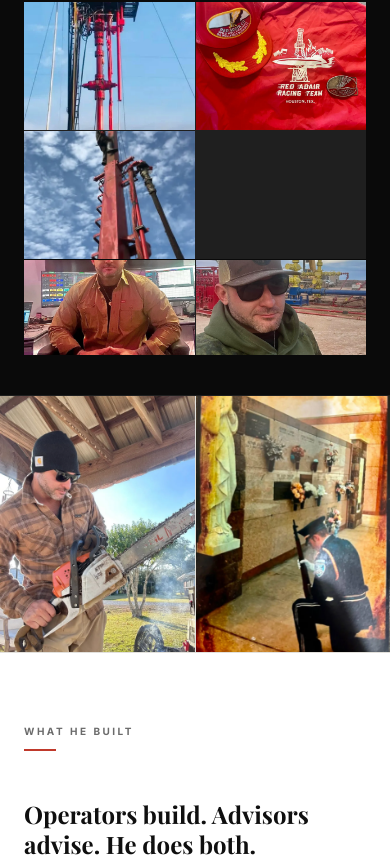
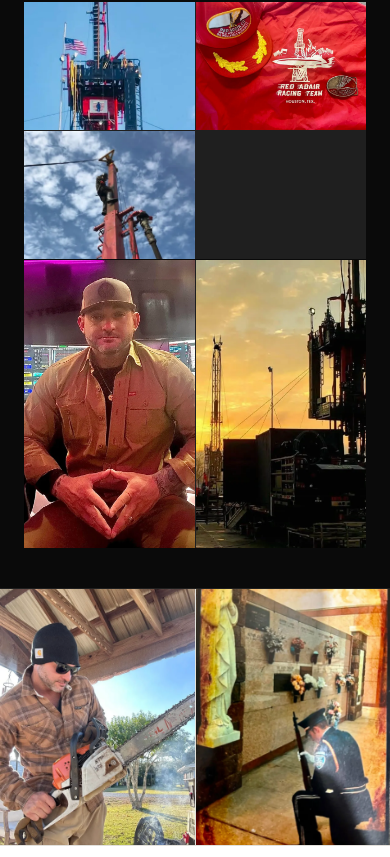
Before and after one commit to ardoinconsulting-png/divergent-darrel, a Next.js app: page /story in a window 390 px wide. Shown: the part 3815-4672 px from the top of the page. Built offline with nearby package versions, Linux system fonts and the light colour scheme.

Commit message:
Fix oilfield photo crop positions, swap oil-6 for oil-5

```diff
--- a/app/story/page.tsx
+++ b/app/story/page.tsx
@@ -199,35 +199,63 @@ export default function StoryPage() {
             <p className="text-[10px] tracking-[0.25em] uppercase font-bold text-[#c0392b] mb-6">
               14 Years in the Field
             </p>
+
+            {/* Top row — 3 up */}
             <div className="grid grid-cols-2 md:grid-cols-3 gap-px bg-[#1f1f1f]">
-              {[
-                "/images/oil-1.webp",
-                "/images/oil-2.webp",
-                "/images/oil-3.webp",
-              ].map((src, i) => (
-                <div key={i} className="relative overflow-hidden bg-[#111]" style={{ aspectRatio: "4/3" }}>
+              {/* oil-1: red snubbing unit — show full rig from top */}
+              <div className="relative overflow-hidden bg-[#111]" style={{ aspectRatio: "4/3" }}>
                 <Image
-                    src={src}
-                    alt={`Oilfield operations ${i + 1}`}
+                  src="/images/oil-1.webp"
+                  alt="Snubbing unit"
+                  fill
+                  sizes="(max-width: 768px) 50vw, 33vw"
+                  className="object-cover object-[center_top]"
+                />
+              </div>
+              {/* oil-2: Red Adair gear — keep as is */}
+              <div className="relative overflow-hidden bg-[#111]" style={{ aspectRatio: "4/3" }}>
+                <Image
+                  src="/images/oil-2.webp"
+                  alt="Well intervention gear"
                   fill
                   sizes="(max-width: 768px) 50vw, 33vw"
                   className="object-cover"
                 />
               </div>
-              ))}
+              {/* oil-3: blue sky rig — show full picture from top */}
+              <div className="relative overflow-hidden bg-[#111]" style={{ aspectRatio: "4/3" }}>
+                <Image
+                  src="/images/oil-3.webp"
+                  alt="Rig against blue sky"
+                  fill
+                  sizes="(max-width: 768px) 50vw, 33vw"
+                  className="object-cover object-[center_top]"
+                />
               </div>
+            </div>
+
+            {/* Middle row — 2 up */}
             <div className="grid grid-cols-2 gap-px bg-[#1f1f1f] mt-px">
-              {["/images/oil-4.webp", "/images/oil-6.webp"].map((src, i) => (
-                <div key={i} className="relative overflow-hidden bg-[#111]" style={{ aspectRatio: "16/9" }}>
+              {/* oil-4: command center with screens — center on face */}
+              <div className="relative overflow-hidden bg-[#111] h-72 md:h-80">
                 <Image
-                    src={src}
-                    alt={`Oilfield operations ${i + 4}`}
+                  src="/images/oil-4.webp"
+                  alt="Command center"
                   fill
                   sizes="50vw"
-                    className="object-cover"
+                  className="object-cover object-center"
                 />
               </div>
-              ))}
+              {/* oil-5: field closeup face — pull focus to face */}
+              <div className="relative overflow-hidden bg-[#111] h-72 md:h-80">
+                <Image
+                  src="/images/oil-5.webp"
+                  alt="Field operations — face"
+                  fill
+                  sizes="50vw"
+                  className="object-cover object-[50%_30%]"
+                />
+              </div>
             </div>
           </div>
         </section>
@@ -235,17 +263,26 @@ export default function StoryPage() {
         {/* ── STORY PHOTOS — 2UP ────────────────────── */}
         <section className="border-b border-[#e2e0db]">
           <div className="max-w-6xl mx-auto grid grid-cols-2 gap-px bg-[#e2e0db]">
-            {["/images/story-3.webp", "/images/story-4.webp"].map((src, i) => (
-              <div key={i} className="relative overflow-hidden bg-[#1a1a1a] h-64 md:h-80">
+            {/* story-3: chainsaw — full frame center */}
+            <div className="relative overflow-hidden bg-[#1a1a1a] h-64 md:h-80">
               <Image
-                  src={src}
-                  alt={`Darrel Ardoin — ${i + 3}`}
+                src="/images/story-3.webp"
+                alt="Darrel Ardoin"
                 fill
                 sizes="(max-width: 768px) 50vw, 600px"
-                  className="object-cover hover:scale-105 transition-transform duration-700"
+                className="object-cover object-center hover:scale-105 transition-transform duration-700"
               />
             </div>
-            ))}
+            {/* story-4: kneeling in uniform — full frame center */}
+            <div className="relative overflow-hidden bg-[#1a1a1a] h-64 md:h-80">
+              <Image
+                src="/images/story-4.webp"
+                alt="Darrel Ardoin"
+                fill
+                sizes="(max-width: 768px) 50vw, 600px"
+                className="object-cover object-center hover:scale-105 transition-transform duration-700"
+              />
+            </div>
           </div>
         </section>
 
```
Lines whose indentation alone changed are shown as unchanged.
